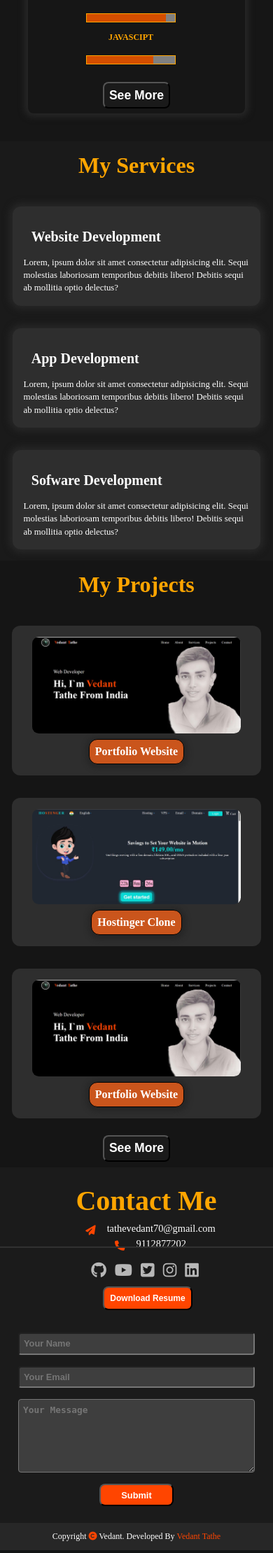
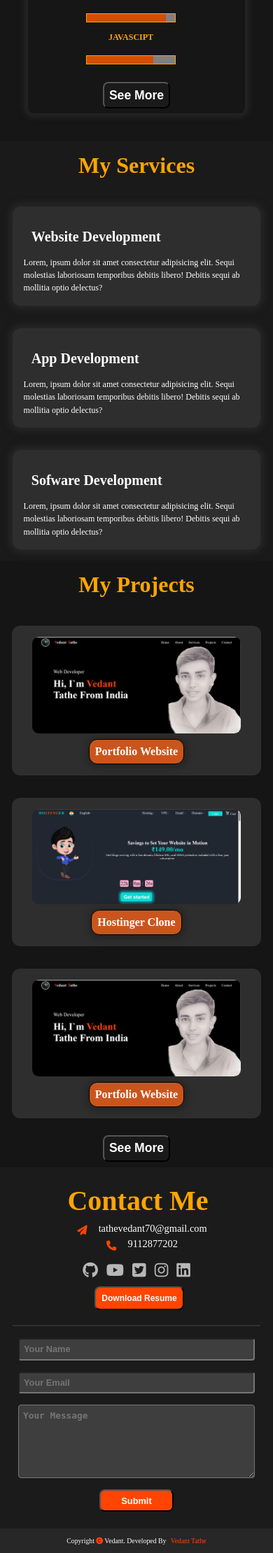
Before and after one commit to VedantTathe/Portfolio_Website, a PHP site: page / in a window 390 px wide. Shown: the part 1121-3340 px from the top of the page at 70% size. Run offline with PHP 8.4, Linux system fonts and the light colour scheme; some libraries are stand-ins or nearby versions.

Commit message:
website frontend is completed

```diff
--- a/css/style.css
+++ b/css/style.css
@@ -188,6 +209,8 @@ nav div:first-child {
     color: orangered;
     transition: transform 0.5s;
     cursor: pointer;
+
+    font-size: 4.5rem;
     display: inline-block;
 }
 
@@ -215,6 +238,8 @@ nav div:first-child {
     display: flex;
     justify-content: space-between;
     flex-wrap: wrap;
+
+    align-items: center;
 }
 
 #about_page {
@@ -375,12 +401,16 @@ progress::-webkit-progress-value {
 }
 
 .service_box div h1 {
-    margin: 2.0rem 1.4rem;
+    margin: 2rem 1.4rem;
+    /* white-space: nowrap; */
     font-size: 2.5rem;
+    overflow: hidden;
 }
 
 .service_box div p {
     line-height: 2.3rem;
+    font-size: 1.5rem;
+    overflow: hidden
 }
 
 .service_box div i {
@@ -635,7 +666,8 @@ form button {
 .copyright_sec p {
     margin: auto;
     width: fit-content;
-    font-size: 1.5rem;
+
+    font-size: 1.5vw;
     padding: 1.5rem 0rem 1.5rem 0rem;
 }
 
@@ -647,6 +679,12 @@ form button {
 
 .copyright_sec i {
     color: orangered;
+}
+
+#copyrightsec_name {
+
+    margin-left: .5rem;
+    font-size: 1.5vw;
 }
 
 /* <---------bars and close bar icon--------> */
@@ -851,16 +956,6 @@ form button {
         width: 100%;
     }
 
-    .contact_left::after {
-        content: '';
-        width: 100%;
-        height: .3rem;
-        background-color: #313131;
-        position: absolute;
-        left: 0;
-        margin: 5.0rem 0px;
-        transition: 0.5s;
-    }
 
     .about_col_2 h1 {
         color: orange;
@@ -963,39 +994,77 @@ form button {
         padding: 5rem 5rem;
     }
 
+
+    .services {
+        padding: 2.0rem 2.2rem 2.0rem 2.2rem;
+
+        overflow: hidden;
+    }
+
+
     .project_section {
         padding: 2.0rem 2.1rem 2.0rem 2.1rem;
     }
 
-    #contacts_page {
-        padding: 2.0rem 2.2rem 2.0rem 2.2rem;
+
+    .contact_left {
+        position: relative;
     }
 
-    .services {
-        padding: 2.0rem 2.2rem 2.0rem 2.2rem;
+    .contact_left::after {
+        content: '';
+        width: 100%;
+        height: 0.3rem;
+        background-color: #313131;
+        margin: 3rem 0px;
+        transition: 0.5s;
+
+        position: absolute;
+        left: 0;
+        top: 84%;
+    }
+
+    #contacts_page {
+        overflow: hidden;
+        padding: 2rem 2.2rem 2rem 2.2rem;
     }
 
     .copyright_sec {
-        font-size: .12rem;
+        font-size: 1.2rem;
     }
 
     .contact_left p {
         font-size: 1.8rem;
     }
 
-    .contact_left{
+    .contact_left {
         display: flex;
         flex-direction: column;
         justify-content: center;
         align-items: center;
+
+        padding: 0rem 0rem 3rem 0rem;
     }
+
     .contactme {
         margin: 0rem .5rem 0rem 0rem;
     }
 
-    .symbols{
+    .symbols {
 
-    margin: 1rem 0.5rem;
+        margin: 1rem 0.5rem;
     }
 
+    .copyright_sec p {
+
+        font-size: 2.5vw;
+    }
+
+    #copyrightsec_name {
+
+        font-size: 2.5vw;
+    }
+
+
+
 }
--- a/index.html
+++ b/index.html
@@ -91,7 +91,7 @@
                             </div>
                             <div class="about_col_2">
                                 <h1>About Me</h1>
-                                <p>
+                                <p id="about">
                                     Hi, I`am Vedant Tathe. Currently studying in final year Government Polytechnic,
                                     Amravati. Learning various skills like Web Development, Software and Android
                                     Application Development.
@@ -195,7 +195,7 @@
                             <h1>My Services</h1>
                         </div>
 
-                        <div class="service_box">
+                        <div class="service_box" id="idservice_box">
                             <div>
                                 <h1>Website Development</h1>
                                 <p>Lorem, ipsum dolor sit amet consectetur adipisicing elit. Sequi molestias laboriosam
@@ -219,7 +219,7 @@
                 <div class="project_section" id="projects_page">
                     <div class="container">
                         <h1 class="subtitle" style="color: orange;">My Projects</h1>
-                        <div class="projects">
+                        <div class="projects" id="idprojects">
                             <div class="projects_box">
                                 <img src="./images/project1.jpg" alt="">
                                 <!-- ********************************************** -->
@@ -348,8 +348,8 @@
 
                 <!-- Copyright Section -->
                 <div class="copyright_sec">
-                    <p>Copyright <i class="fa-solid fa-copyright"></i> Vedant. Developed By <span class="name">Vedant
-                            Tathe</span></p>
+                    <p id="copyright"> Copyright <i class="fa-solid fa-copyright"></i> Vedant. Developed By <span id="copyrightsec_name"
+                            class="name">Vedant Tathe</span></p>
                 </div>
             </div>
 
--- a/js/script.js
+++ b/js/script.js
@@ -1,3 +1,5 @@
+
+//about menu section
 
 var tablink = document.getElementsByClassName("tab_links");
 var tabcont = document.getElementsByClassName("tab_content");
@@ -54,7 +56,7 @@ for (link of anchorList) {
         destination.scrollIntoView({
             behavior: 'smooth'
         });
-        if (window.innerWidth <= 1058)
+        if (window.innerWidth <= 450)
             bars.style.right = "-850px";
 
 
@@ -90,14 +92,18 @@ document.addEventListener("click", function (event) {
 
 //add scroll menu if window is maximized after opened in small screen
 window.addEventListener("resize", function (event) {
-    if (window.innerWidth > 1058)
+    if (window.innerWidth > 450 && window.innerWidth <1410)
         bars.style.right = "0";
-    else if (window.innerWidth <= 1058)
+    else if (window.innerWidth <= 450)
         bars.style.right = "-850px";
+    else if(window.innerWidth > 1410)
+    {
+        bars.style.right = "272px";
+    }
 
 });
 
-
+//display hide more projects and services
 function displayMoreProjects(condition) {
     var projects = document.querySelectorAll(".projects_box_hide");
 
@@ -138,7 +144,12 @@ function displayMoreSkills(condition) {
     }
 
 }
+
+
+//background animations on hover name, links and logo
+
 var rep;
+var deg = 199;
 document.getElementById("myname").onmouseover = function () { a(); };
 document.getElementById("myname").onmouseout = function () { b(); };
 document.getElementById("nav_links").onmouseover = function () { a(); };
@@ -165,9 +176,6 @@ function a() {
             deg = 1;
     }
 
-
-
-
    rep = setTimeout(a, 5);
 
 }
@@ -176,32 +184,16 @@ function b(){
     clearTimeout(rep);
 }
 
-//   setTimeout(animateBg, 1000);
-
-// // jQuery
 
 
-var deg = 199;
-// $(".name").hover(
-//     function () {
-//         if (deg >= 0 && deg <= 360) {
-//             deg++;
-//             if (deg == 360)
-//                 deg = -1;
-//         }
-//         else {
 
-
-//             deg--;
-
-//             if (deg == -360)
-//                 deg = 1;
-//         }
-
-
-//     },
-//     function () {
-//         // alert(deg);
-//     }
-
-// );
+//responsive for dekstop mode
+if(window.innerHeight > 1500)
+{
+ document.getElementById("idservice_box").style.gridTemplateColumns = "none";
+ document.getElementById("idprojects").style.gridTemplateColumns = "none";
+ document.getElementById("about").style.fontSize = "1rem";
+ document.getElementById("copyright").style.fontSize  = ".5vw";
+ document.getElementById("copyrightsec_name").style.fontSize  = "2vw";
+ document.getElementById("education").style.marginLeft = "5rem";
+}
```
Also changed, not shown: other parts of css/style.css (+98 -72 lines).
